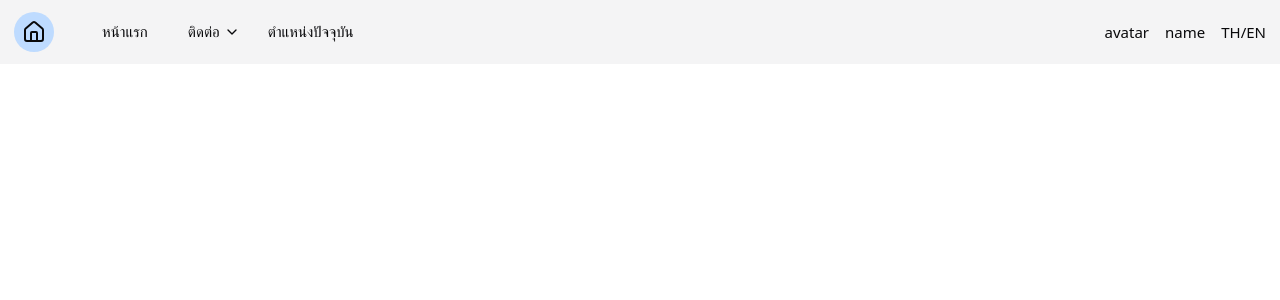
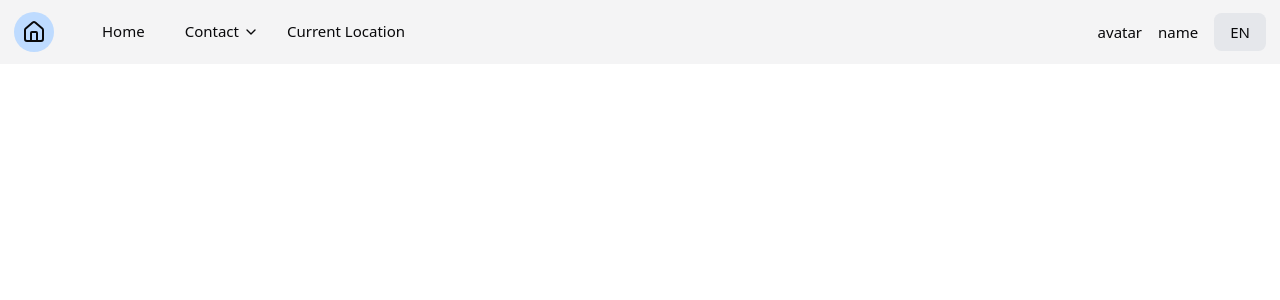
Before and after one commit to snickee4115/abbon-assignments, a React (Vite) app: page /contact/form in a window 1280 px wide. Shown: the top 300 px of the page. Built offline with nearby package versions, Linux system fonts and the light colour scheme.

Commit message:
feat: implement i18n and translate Navbar

```diff
--- a/package.json
+++ b/package.json
@@ -14,9 +14,12 @@
     "@tailwindcss/vite": "^4.0.6",
     "class-variance-authority": "^0.7.1",
     "clsx": "^2.1.1",
+    "i18next": "^24.2.2",
+    "i18next-browser-languagedetector": "^8.0.2",
     "lucide-react": "^0.475.0",
     "react": "^19.0.0",
     "react-dom": "^19.0.0",
+    "react-i18next": "^15.4.0",
     "react-router": "^7.1.5",
     "tailwind-merge": "^3.0.1",
     "tailwindcss": "^4.0.6",
--- a/src/App.tsx
+++ b/src/App.tsx
@@ -1,3 +1,4 @@
+import "./i18n";
 import { BrowserRouter, Route, Routes } from "react-router";
 import Navbar from "./components/layouts/Navbar";
 
--- /dev/null
+++ b/src/assets/locales/en/translation.json
@@ -0,0 +1,9 @@
+{
+  "navigation": {
+    "home": "Home",
+    "contact": "Contact",
+    "contactList": "Contact List",
+    "createContact": "Create Contact",
+    "currentLocation": "Current Location"
+  }
+}
--- /dev/null
+++ b/src/assets/locales/th/translation.json
@@ -0,0 +1,9 @@
+{
+  "navigation": {
+    "home": "หน้าแรก",
+    "contact": "ติดต่อ",
+    "contactList": "รายชื่อติดต่อ",
+    "createContact": "สร้างรายชื่อติดต่อ",
+    "currentLocation": "ตำแหน่งปัจจุบัน"
+  }
+}
--- /dev/null
+++ b/src/components/layouts/LanguageSwitcher.tsx
@@ -0,0 +1,25 @@
+import { cn } from "@/lib/utils";
+import { useTranslation } from "react-i18next";
+import { useNavigate } from "react-router";
+
+const LanguageSwitcher = ({ className }: { className?: string }) => {
+  const { i18n } = useTranslation();
+  const navigate = useNavigate();
+
+  const toggleLanguage = () => {
+    const newLang = i18n.language === "en" ? "th" : "en";
+    i18n.changeLanguage(newLang);
+    navigate(0);
+  };
+
+  return (
+    <button
+      onClick={toggleLanguage}
+      className={cn("px-4 py-2 rounded-md bg-gray-200 hover:bg-gray-300 cursor-pointer", className)}
+    >
+      {i18n.language === "en" ? "TH" : "EN"}
+    </button>
+  );
+};
+
+export default LanguageSwitcher;
--- a/src/components/layouts/Navbar.tsx
+++ b/src/components/layouts/Navbar.tsx
@@ -3,6 +3,8 @@ import { menus } from "@/constant/menus";
 import MenuItem from "./MenuItem";
 import { ChevronDown, ChevronUp, HomeIcon } from "lucide-react";
 import { Link } from "react-router";
+import { useTranslation } from "react-i18next";
+import Setting from "./Setting";
 
 const Navbar = () => {
   return (
@@ -19,9 +21,7 @@ const Navbar = () => {
           </div>
         </div>
         <div className="flex items-center space-x-4">
-          <div>avatar</div>
-          <div>name</div>
-          <div>TH/EN</div>
+          <Setting />
         </div>
       </nav>
     </header>
@@ -29,6 +29,7 @@ const Navbar = () => {
 };
 
 const NavItem = ({ menu }: { menu: (typeof menus)[number] }) => {
+  const { t } = useTranslation();
   const [activeMenu, setActiveMenu] = useState<string | null>(null);
   const handleMenuHover = (menuTitle: string | null) => {
     setActiveMenu(menuTitle);
@@ -45,7 +46,7 @@ const NavItem = ({ menu }: { menu: (typeof menus)[number] }) => {
       <div className="flex gap-1">
         <MenuItem
           key={menu.title}
-          title={menu.title}
+          title={t(menu.title)}
           to={menu.href || "#"}
           onClick={handleMenuClick}
           className={menu.subMenus?.length ? "cursor-default pr-6" : ""}
@@ -65,7 +66,7 @@ const NavItem = ({ menu }: { menu: (typeof menus)[number] }) => {
                     ${activeMenu === menu.title ? "flex" : "hidden"}`}
         >
           {menu.subMenus.map((subMenu) => (
-            <MenuItem key={subMenu.title} title={subMenu.title} to={subMenu.href} />
+            <MenuItem key={subMenu.title} title={t(subMenu.title)} to={subMenu.href} />
           ))}
         </div>
       ) : null}
--- /dev/null
+++ b/src/components/layouts/Setting.tsx
@@ -0,0 +1,13 @@
+import LanguageSwitcher from "./LanguageSwitcher";
+
+const Setting = () => {
+  return (
+    <div className="flex items-center space-x-4">
+      <div>avatar</div>
+      <div>name</div>
+      <LanguageSwitcher className="ml-auto" />
+    </div>
+  );
+};
+
+export default Setting;
--- a/src/constant/menus.ts
+++ b/src/constant/menus.ts
@@ -1,23 +1,23 @@
 export const menus = [
   {
-    title: "หน้าแรก",
+    title: "navigation.home",
     href: "/",
   },
   {
-    title: "ติดต่อ",
+    title: "navigation.contact",
     subMenus: [
       {
-        title: "รายชื่อติดต่อ",
+        title: "navigation.contactList",
         href: "/contact/list",
       },
       {
-        title: "สร้างรายชื่อติดต่อ",
+        title: "navigation.createContact",
         href: "/contact/form",
       },
     ],
   },
   {
-    title: "ตำแหน่งปัจจุบัน",
+    title: "navigation.currentLocation",
     externalLink: "/current-location",
   },
 ];
--- /dev/null
+++ b/src/i18n.ts
@@ -0,0 +1,25 @@
+import i18n from "i18next";
+import { initReactI18next } from "react-i18next";
+import LanguageDetector from "i18next-browser-languagedetector";
+import enTranslation from "./assets/locales/en/translation.json";
+import thTranslation from "./assets/locales/th/translation.json";
+
+i18n
+  .use(LanguageDetector)
+  .use(initReactI18next)
+  .init({
+    resources: {
+      en: {
+        translation: enTranslation,
+      },
+      th: {
+        translation: thTranslation,
+      },
+    },
+    fallbackLng: "en",
+    interpolation: {
+      escapeValue: false,
+    },
+  });
+
+export default i18n;
```
Also changed, not shown: 1 other file (tests, documents, lock files or other folders).
